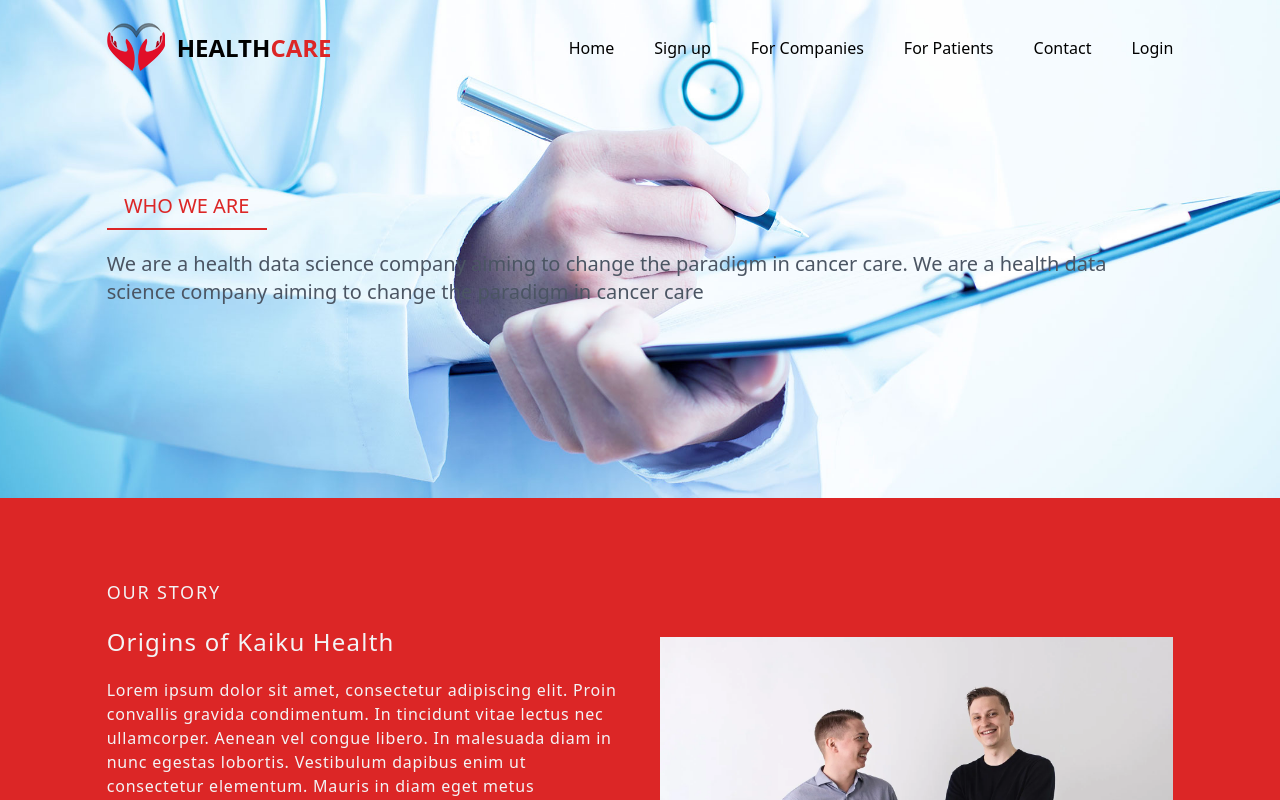
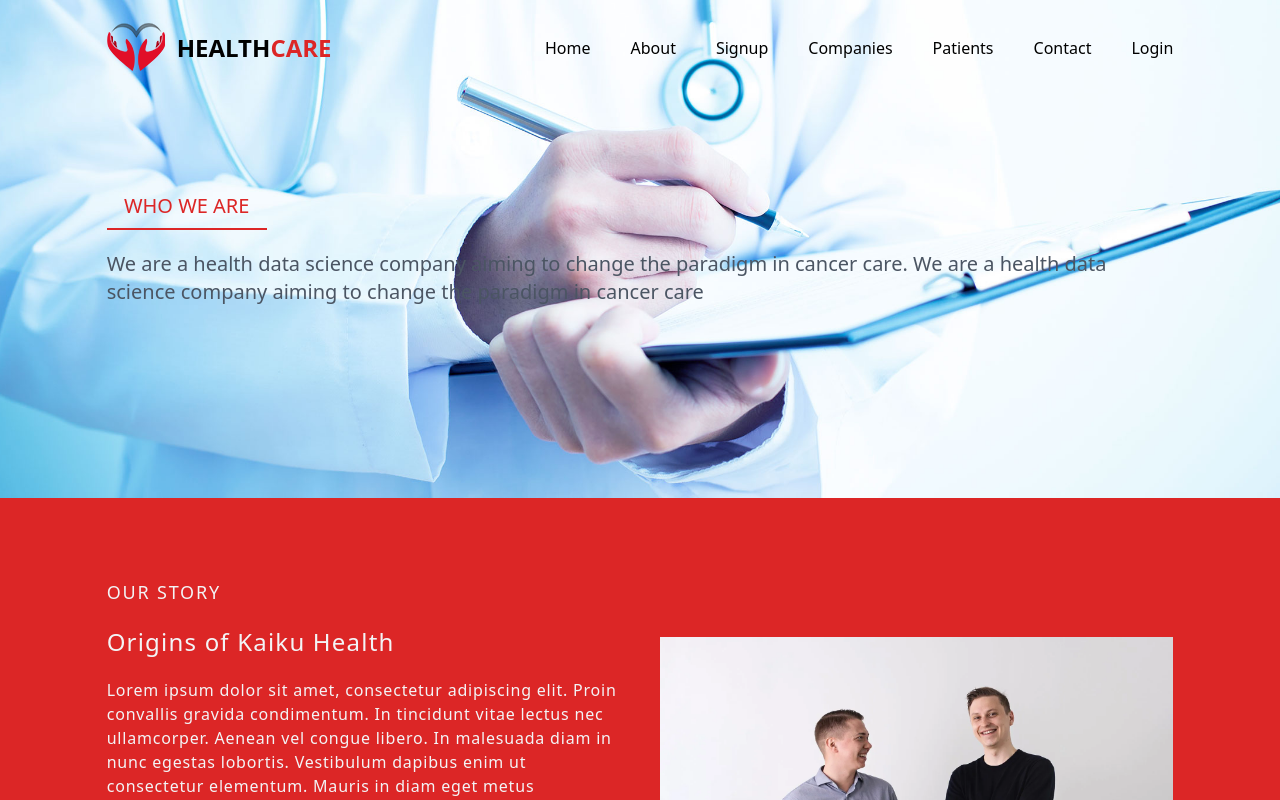
Before and after one commit to mhshuvoalways/health-care-template, a React (Create React App) app: page /about in a window 1280 px wide. Shown: the top 800 px of the page. Built offline with nearby package versions, Linux system fonts and the light colour scheme.

Commit message:
about us was missing

```diff
--- a/package.json
+++ b/package.json
@@ -2,6 +2,7 @@
   "name": "health-care-app",
   "version": "0.1.0",
   "private": true,
+  "homepage": ".",
   "dependencies": {
     "@testing-library/jest-dom": "^5.16.5",
     "@testing-library/react": "^13.4.0",
--- a/src/components/company/Company.js
+++ b/src/components/company/Company.js
@@ -59,9 +59,9 @@ const Company = () => {
           </tr>
         </table>
         <select className="border w-full py-2 focus:ring outline-none">
-          <option>campaign-1</option>
-          <option>campaign-2</option>
-          <option>campaign-3</option>
+          <option>Campaign 1</option>
+          <option>Campaign 2</option>
+          <option>Campaign 3</option>
         </select>
       </div>
     </div>
--- a/src/components/header/Header.js
+++ b/src/components/header/Header.js
@@ -43,13 +43,16 @@ const Header = () => {
             <Link to="/">Home</Link>
           </li>
           <li className="hover:text-red-600 transition-all">
-            <Link to="/signup">Sign up</Link>
+            <Link to="/about">About</Link>
           </li>
           <li className="hover:text-red-600 transition-all">
-            <Link to="/company">For Companies</Link>
+            <Link to="/signup">Signup</Link>
           </li>
           <li className="hover:text-red-600 transition-all">
-            <Link to="/">For Patients</Link>
+            <Link to="/company">Companies</Link>
+          </li>
+          <li className="hover:text-red-600 transition-all">
+            <Link to="/">Patients</Link>
           </li>
           <li className="hover:text-red-600 transition-all">
             <Link to="/contact">Contact</Link>
@@ -63,6 +66,9 @@ const Header = () => {
         <ul className="space-y-5 py-5 w-10/12 m-auto border-t block sm:hidden">
           <li className="hover:text-red-600 transition-all">
             <Link to="/">Home</Link>
+          </li>
+          <li className="hover:text-red-600 transition-all">
+            <Link to="/about">About</Link>
           </li>
           <li className="hover:text-red-600 transition-all">
             <Link to="/signup">Sign up</Link>
```
Also changed, not shown: 1 other file (tests, documents, lock files or other folders).
